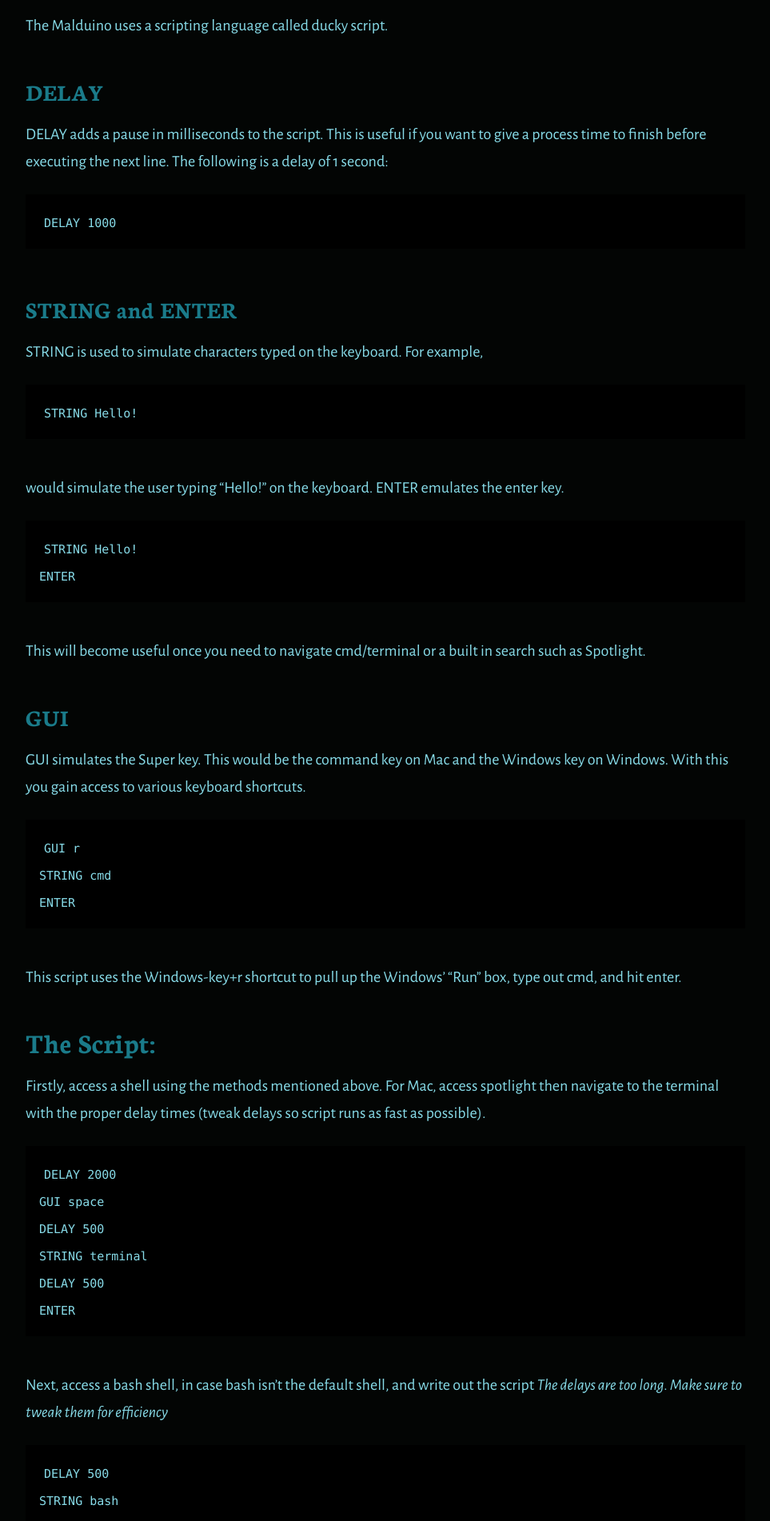
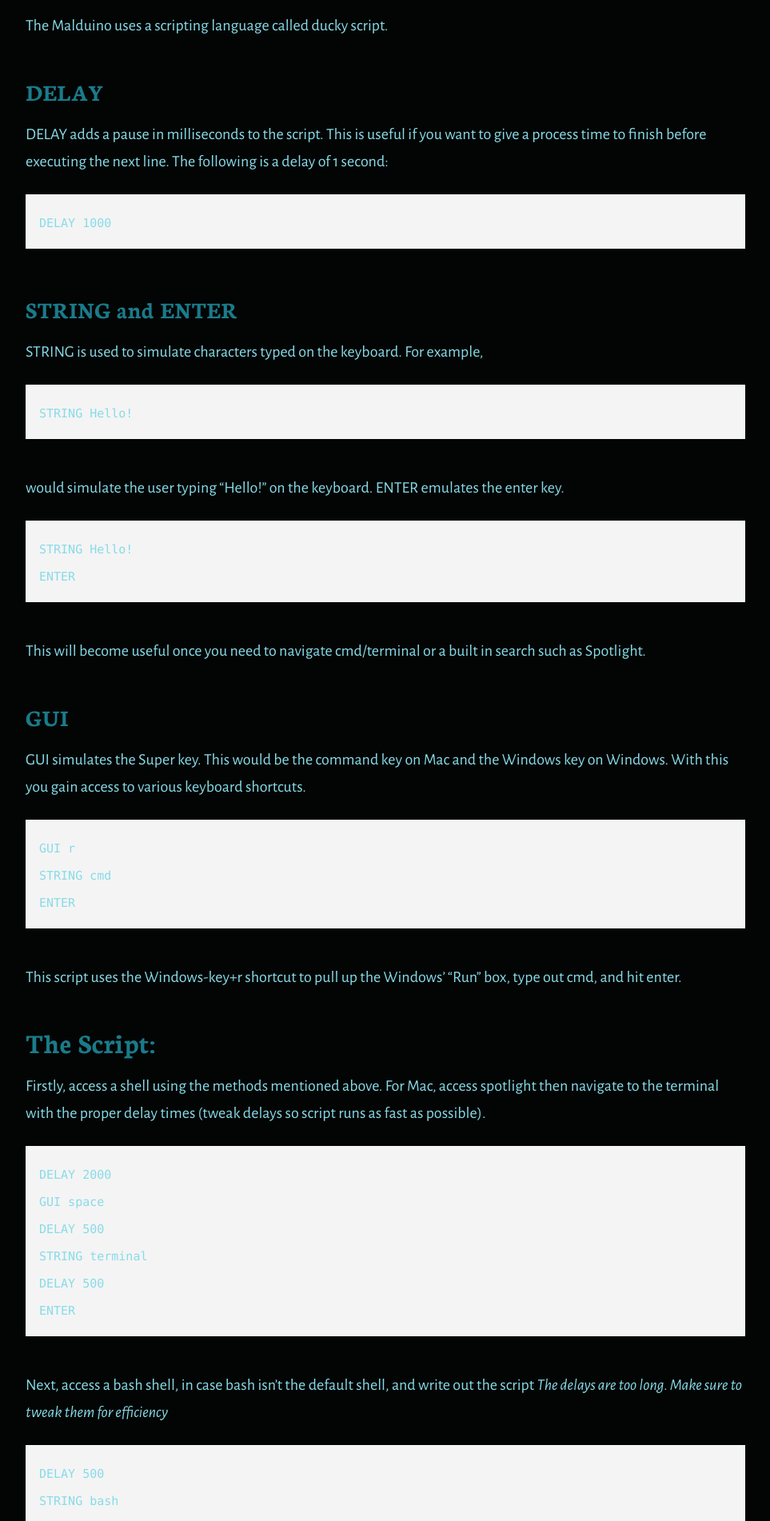
Before and after one commit to Patchyst/Patchyst.github.io, a Jekyll site: the page built from _posts/2020-02-11-RickRollInjection.md, in a window 1280 px wide. Shown: the part 1874-3776 px from the top of the page at 80% size, without its empty margins (158-1121 px from the left). Built offline with Jekyll 4.4.1, drawn with Linux system fonts in a browser that asks for light colours.

Commit message:
messing with code background color

```diff
--- a/_sass/_colors.scss
+++ b/_sass/_colors.scss
@@ -7,5 +7,5 @@
 $white: #fffffe;
 
 $backgroundColour: #030504;
-$codeBackgroundColour: darken($backgroundColour, 5%);
+$codeBackgroundColour: #f4f4f4; /* Light gray */;
 // 00a8ff 00eaff 26b4ca 59b4c7 #DF7212
--- a/assets/styles.scss
+++ b/assets/styles.scss
@@ -3,9 +3,3 @@
 ---
 
 @import "garth";
-
-code {
-  background-color: #f4f4f4; /* Light gray */
-  padding: 0.2em 0.4em;
-  border-radius: 4px;
-}
```
